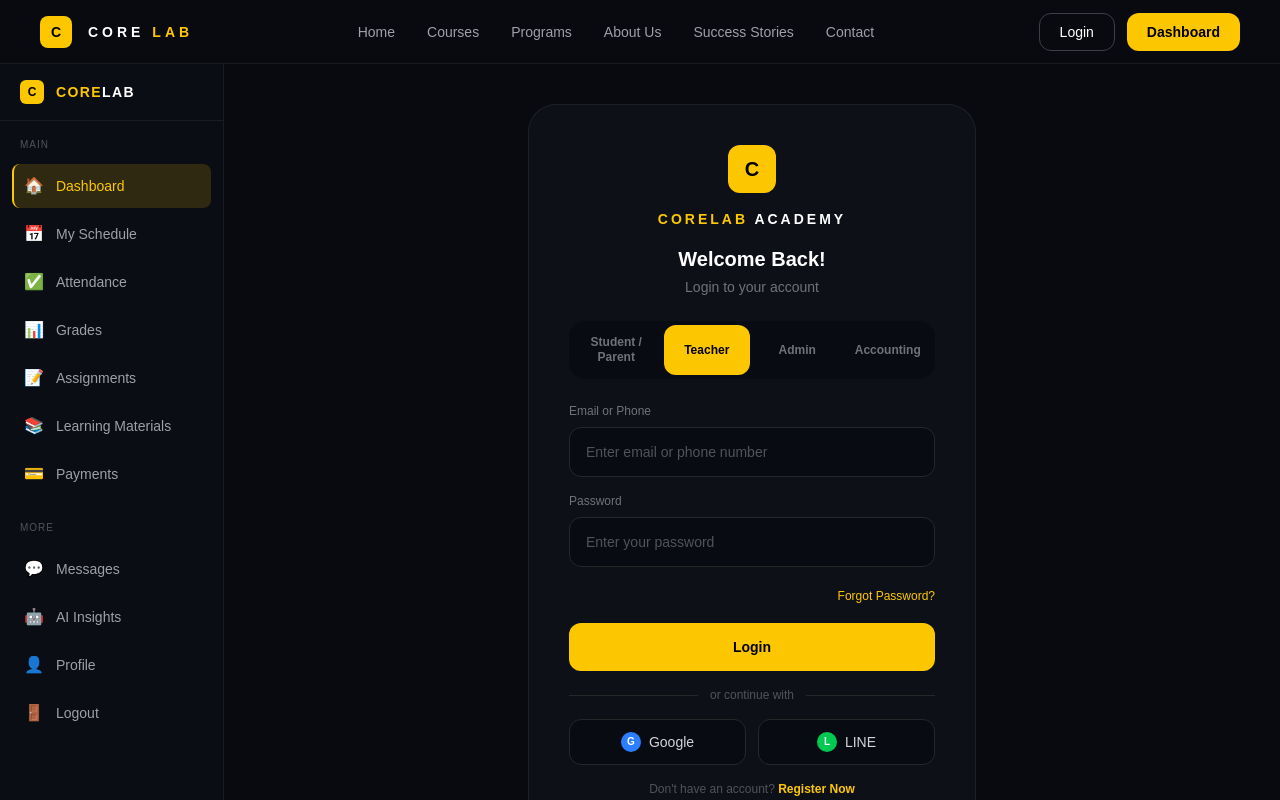
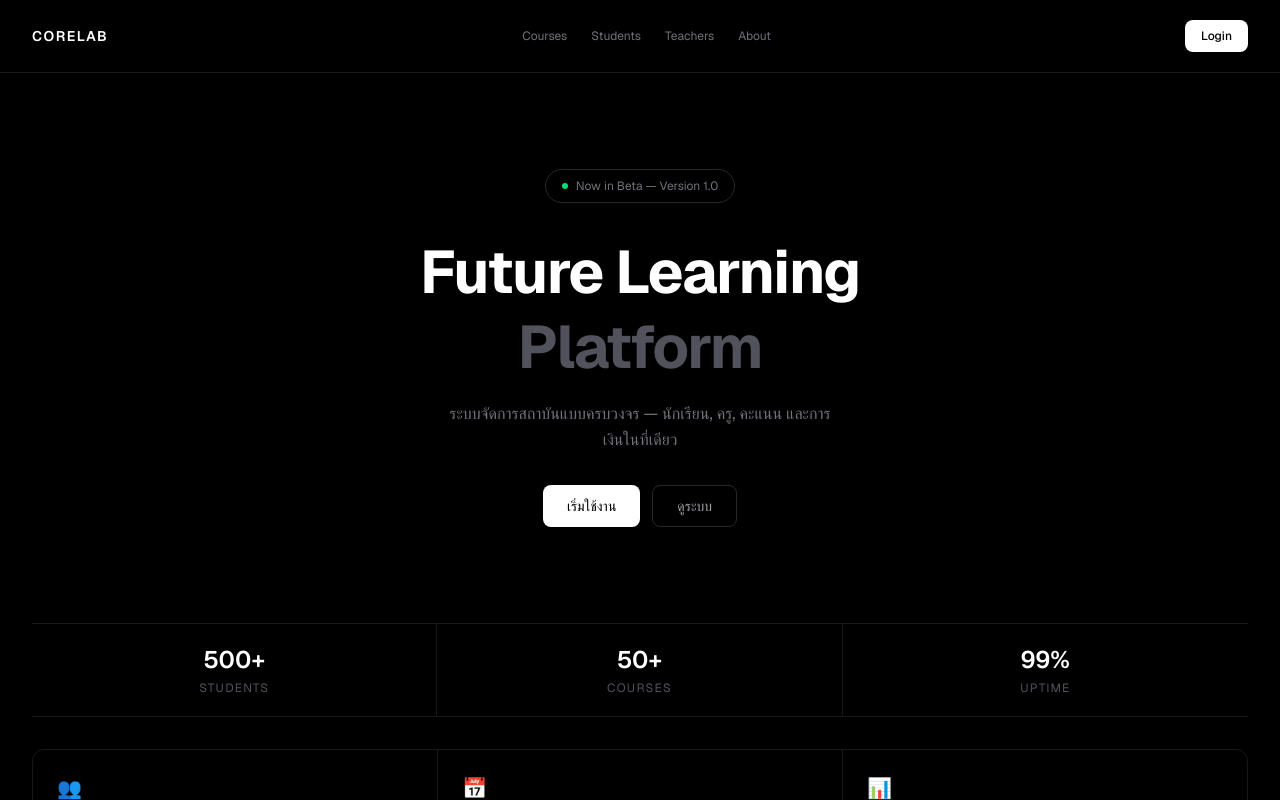
Before and after one commit to corelabacademy-design/corelab-system, a Next.js app: page / in a window 1280 px wide. Shown: the top 800 px of the page. Built offline with nearby package versions, Linux system fonts and the light colour scheme.

Commit message:
redesign homepage

```diff
--- a/src/app/page.tsx
+++ b/src/app/page.tsx
@@ -1,239 +1,85 @@
 "use client";
 import { useState } from "react";
+export default function Home() {
+  return (
+    <main className="min-h-screen bg-black text-white font-sans">
 
-export default function Home() {
-  const [activeRole, setActiveRole] = useState("Teacher");
-  const [activeNav, setActiveNav] = useState("Dashboard");
+      {/* Navbar */}
+      <nav className="flex items-center justify-between px-8 py-5 border-b border-zinc-900">
+        <h1 className="text-sm font-semibold tracking-widest">CORELAB</h1>
+        <div className="flex gap-6 text-xs text-zinc-500">
+          <a href="#" className="hover:text-white transition-colors">Courses</a>
+          <a href="#" className="hover:text-white transition-colors">Students</a>
+          <a href="#" className="hover:text-white transition-colors">Teachers</a>
+          <a href="#" className="hover:text-white transition-colors">About</a>
+        </div>
+        <button className="text-xs bg-white text-black px-4 py-2 rounded-lg font-medium hover:bg-zinc-200 transition-colors">
+          Login
+        </button>
+      </nav>
 
-  const mainNavItems = [
-    { label: "Dashboard", icon: "🏠" },
-    { label: "My Schedule", icon: "📅" },
-    { label: "Attendance", icon: "✅" },
-    { label: "Grades", icon: "📊" },
-    { label: "Assignments", icon: "📝" },
-    { label: "Learning Materials", icon: "📚" },
-    { label: "Payments", icon: "💳" },
-  ];
-
-  const moreNavItems = [
-    { label: "Messages", icon: "💬" },
-    { label: "AI Insights", icon: "🤖" },
-    { label: "Profile", icon: "👤" },
-    { label: "Logout", icon: "🚪" },
-  ];
-
-  const roles = ["Student /\nParent", "Teacher", "Admin", "Accounting"];
-  const roleKeys = ["Student", "Teacher", "Admin", "Accounting"];
-
-  const bottomNavItems = [
-    { label: "Home", icon: "🏠" },
-    { label: "Login", icon: "🔑" },
-    { label: "Student", icon: "🎓" },
-    { label: "Parent", icon: "👨‍👩‍👧" },
-    { label: "Admin", icon: "⚙️" },
-    { label: "Finance", icon: "💰" },
-  ];
-
-  return (
-    <main className="bg-[#080a10] text-white min-h-screen flex flex-col">
-
-      {/* TOP NAVBAR */}
-      <header className="h-16 border-b border-zinc-800/60 flex items-center justify-between px-10 bg-[#080a10]">
-        <div className="flex items-center gap-4">
-          <div className="w-8 h-8 rounded-lg bg-yellow-400 text-black flex items-center justify-center font-bold text-sm">
-            C
-          </div>
-          <h1 className="tracking-[4px] text-sm font-semibold">
-            CORE <span className="text-yellow-400">LAB</span>
-          </h1>
+      {/* Hero */}
+      <section className="flex flex-col items-center justify-center text-center px-8 py-24">
+        <div className="flex items-center gap-2 text-xs text-zinc-500 border border-zinc-800 px-4 py-2 rounded-full mb-8">
+          <span className="w-1.5 h-1.5 bg-green-400 rounded-full inline-block" />
+          Now in Beta — Version 1.0
         </div>
 
-        <nav className="hidden md:flex gap-8 text-zinc-400 text-sm">
-          {["Home", "Courses", "Programs", "About Us", "Success Stories", "Contact"].map((item) => (
-            <a key={item} href="#" className="hover:text-white transition-colors">
-              {item}
-            </a>
-          ))}
-        </nav>
+        <h1 className="text-6xl font-bold leading-tight tracking-tight mb-4">
+          Future Learning<br />
+          <span className="text-zinc-600">Platform</span>
+        </h1>
+
+        <p className="text-zinc-500 text-base max-w-sm leading-relaxed mb-8">
+          ระบบจัดการสถาบันแบบครบวงจร — นักเรียน, ครู, คะแนน และการเงินในที่เดียว
+        </p>
 
         <div className="flex gap-3">
-          <button className="border border-zinc-700 px-5 py-2 rounded-xl text-sm hover:border-zinc-500 transition-colors">
-            Login
+          <button className="text-sm bg-white text-black px-6 py-2.5 rounded-lg font-medium hover:bg-zinc-200 transition-colors">
+            เริ่มใช้งาน
           </button>
-          <button className="bg-yellow-400 text-black px-5 py-2 rounded-xl font-bold text-sm hover:bg-yellow-300 transition-colors">
-            Dashboard
+          <button className="text-sm text-zinc-400 border border-zinc-800 px-6 py-2.5 rounded-lg hover:border-zinc-600 transition-colors">
+            ดูระบบ
           </button>
         </div>
-      </header>
+      </section>
 
-      {/* BODY */}
-      <div className="flex flex-1">
-
-        {/* SIDEBAR */}
-        <aside className="w-56 border-r border-zinc-800/60 bg-[#0b0d14] hidden lg:flex flex-col flex-shrink-0">
-
-          <div className="px-5 py-4 border-b border-zinc-800/60">
-            <div className="flex items-center gap-3">
-              <div className="w-6 h-6 rounded-md bg-yellow-400 text-black flex items-center justify-center font-bold text-xs">
-                C
-              </div>
-              <span className="font-bold text-sm tracking-widest">
-                <span className="text-yellow-400">CORE</span>LAB
-              </span>
-            </div>
+      {/* Stats */}
+      <div className="grid grid-cols-3 border-t border-b border-zinc-900 mx-8">
+        {[
+          { num: "500+", label: "STUDENTS" },
+          { num: "50+",  label: "COURSES" },
+          { num: "99%",  label: "UPTIME" },
+        ].map((s, i) => (
+          <div key={i} className={`py-5 text-center ${i < 2 ? "border-r border-zinc-900" : ""}`}>
+            <div className="text-2xl font-semibold">{s.num}</div>
+            <div className="text-xs text-zinc-600 mt-1 tracking-widest">{s.label}</div>
           </div>
-
-          <div className="flex-1 px-3 py-4 overflow-y-auto">
-            <p className="text-[10px] text-zinc-600 mb-3 px-2 uppercase tracking-widest">Main</p>
-
-            <div className="space-y-1">
-              {mainNavItems.map(({ label, icon }) => (
-                <button
-                  key={label}
-                  onClick={() => setActiveNav(label)}
-                  className={`w-full px-3 py-2.5 rounded-lg text-left text-sm flex items-center gap-3 transition-all ${
-                    activeNav === label
-                      ? "bg-yellow-400/15 border-l-2 border-yellow-400 text-yellow-400 pl-2.5"
-                      : "text-zinc-400 hover:bg-zinc-800/50 hover:text-zinc-200"
-                  }`}
-                >
-                  <span className="text-base">{icon}</span>
-                  {label}
-                </button>
-              ))}
-            </div>
-
-            <p className="text-[10px] text-zinc-600 mt-6 mb-3 px-2 uppercase tracking-widest">More</p>
-
-            <div className="space-y-1">
-              {moreNavItems.map(({ label, icon }) => (
-                <button
-                  key={label}
-                  onClick={() => setActiveNav(label)}
-                  className={`w-full px-3 py-2.5 rounded-lg text-left text-sm flex items-center gap-3 transition-all ${
-                    activeNav === label
-                      ? "bg-yellow-400/15 border-l-2 border-yellow-400 text-yellow-400 pl-2.5"
-                      : "text-zinc-400 hover:bg-zinc-800/50 hover:text-zinc-200"
-                  }`}
-                >
-                  <span className="text-base">{icon}</span>
-                  {label}
-                </button>
-              ))}
-            </div>
-          </div>
-        </aside>
-
-        {/* MAIN CONTENT — LOGIN CARD */}
-        <section className="flex-1 flex items-center justify-center p-10 bg-[#080a10]">
-
-          <div className="w-full max-w-md bg-[#0e1018] border border-zinc-800/70 rounded-[28px] p-10">
-
-            {/* ICON */}
-            <div className="w-12 h-12 rounded-xl bg-yellow-400 text-black flex items-center justify-center font-bold text-xl mx-auto">
-              C
-            </div>
-
-            {/* BRAND */}
-            <p className="text-center text-sm tracking-[3px] font-bold mt-4">
-              <span className="text-yellow-400">CORELAB</span> ACADEMY
-            </p>
-
-            {/* TITLE */}
-            <h2 className="text-xl font-bold text-center mt-4">Welcome Back!</h2>
-            <p className="text-center text-zinc-500 text-sm mt-1">Login to your account</p>
-
-            {/* ROLE TABS */}
-            <div className="grid grid-cols-4 bg-[#090b12] rounded-2xl p-1 mt-6 gap-1">
-              {roleKeys.map((key, i) => (
-                <button
-                  key={key}
-                  onClick={() => setActiveRole(key)}
-                  className={`py-2.5 rounded-xl text-xs font-semibold transition-all leading-tight ${
-                    activeRole === key
-                      ? "bg-yellow-400 text-black"
-                      : "text-zinc-500 hover:text-zinc-300"
-                  }`}
-                >
-                  {roles[i]}
-                </button>
-              ))}
-            </div>
-
-            {/* INPUTS */}
-            <div className="mt-6 space-y-4">
-              <div>
-                <label className="text-xs text-zinc-500 mb-2 block">Email or Phone</label>
-                <input
-                  type="text"
-                  placeholder="Enter email or phone number"
-                  className="w-full bg-[#090b12] border border-zinc-800 rounded-xl px-4 py-3.5 text-sm text-white placeholder-zinc-600 focus:outline-none focus:border-yellow-400/50 transition-colors"
-                />
-              </div>
-
-              <div>
-                <label className="text-xs text-zinc-500 mb-2 block">Password</label>
-                <input
-                  type="password"
-                  placeholder="Enter your password"
-                  className="w-full bg-[#090b12] border border-zinc-800 rounded-xl px-4 py-3.5 text-sm text-white placeholder-zinc-600 focus:outline-none focus:border-yellow-400/50 transition-colors"
-                />
-              </div>
-
-              {/* FORGOT */}
-              <div className="text-right">
-                <a href="#" className="text-xs text-yellow-400 hover:text-yellow-300 transition-colors">
-                  Forgot Password?
-                </a>
-              </div>
-
-              {/* LOGIN BUTTON */}
-              <button className="w-full bg-yellow-400 text-black font-bold py-3.5 rounded-xl text-sm hover:bg-yellow-300 transition-colors">
-                Login
-              </button>
-
-              {/* DIVIDER */}
-              <div className="flex items-center gap-3">
-                <div className="flex-1 h-px bg-zinc-800" />
-                <span className="text-xs text-zinc-600">or continue with</span>
-                <div className="flex-1 h-px bg-zinc-800" />
-              </div>
-
-              {/* SOCIAL BUTTONS */}
-              <div className="grid grid-cols-2 gap-3">
-                <button className="flex items-center justify-center gap-2 bg-[#090b12] border border-zinc-800 rounded-xl py-3 text-sm text-zinc-300 hover:border-zinc-600 transition-colors">
-                  <span className="w-5 h-5 rounded-full bg-blue-500 flex items-center justify-center text-[10px] font-bold text-white">G</span>
-                  Google
-                </button>
-                <button className="flex items-center justify-center gap-2 bg-[#090b12] border border-zinc-800 rounded-xl py-3 text-sm text-zinc-300 hover:border-zinc-600 transition-colors">
-                  <span className="w-5 h-5 rounded-full bg-green-500 flex items-center justify-center text-[10px] font-bold text-white">L</span>
-                  LINE
-                </button>
-              </div>
-
-              {/* REGISTER */}
-              <p className="text-center text-xs text-zinc-600">
-                Don&apos;t have an account?{" "}
-                <a href="#" className="text-yellow-400 font-semibold hover:text-yellow-300 transition-colors">
-                  Register Now
-                </a>
-              </p>
-            </div>
-
-          </div>
-        </section>
+        ))}
       </div>
 
-      {/* BOTTOM MENU */}
-      <footer className="h-14 border-t border-zinc-800/60 flex items-center justify-center gap-2 bg-[#0b0d14] px-4">
-        {bottomNavItems.map(({ label, icon }) => (
-          <button
-            key={label}
-            className="px-4 py-2 rounded-xl border border-zinc-800 text-zinc-400 text-xs hover:border-zinc-600 hover:text-zinc-200 transition-all flex items-center gap-1.5"
-          >
-            <span>{icon}</span> {label}
-          </button>
+      {/* Features */}
+      <div className="grid grid-cols-3 gap-px bg-zinc-900 m-8 rounded-xl overflow-hidden border border-zinc-900">
+        {[
+          { icon: "👥", title: "Student Management", desc: "จัดการข้อมูลนักเรียนครบวงจร" },
+          { icon: "📅", title: "QR Attendance",      desc: "เช็กชื่อด้วย QR Code อัตโนมัติ" },
+          { icon: "📊", title: "AI Analytics",       desc: "วิเคราะห์ผลการเรียนด้วย AI" },
+          { icon: "💳", title: "Payment System",     desc: "ระบบการเงินและค่าเรียน" },
+          { icon: "🔔", title: "LINE Notify",        desc: "แจ้งเตือนผ่าน LINE OA" },
+          { icon: "🔒", title: "Role-Based Access",  desc: "นักเรียน ครู ผู้ปกครอง แอดมิน" },
+        ].map((f, i) => (
+          <div key={i} className="bg-black p-6">
+            <div className="text-xl mb-3">{f.icon}</div>
+            <div className="text-sm font-medium mb-1">{f.title}</div>
+            <div className="text-xs text-zinc-600 leading-relaxed">{f.desc}</div>
+          </div>
         ))}
+      </div>
+
+      {/* Footer */}
+      <footer className="flex justify-between items-center px-8 py-5 border-t border-zinc-900 text-xs text-zinc-700">
+        <span>© 2025 CORELAB SYSTEM</span>
+        <span>Built with Next.js + Supabase</span>
       </footer>
 
     </main>
```
